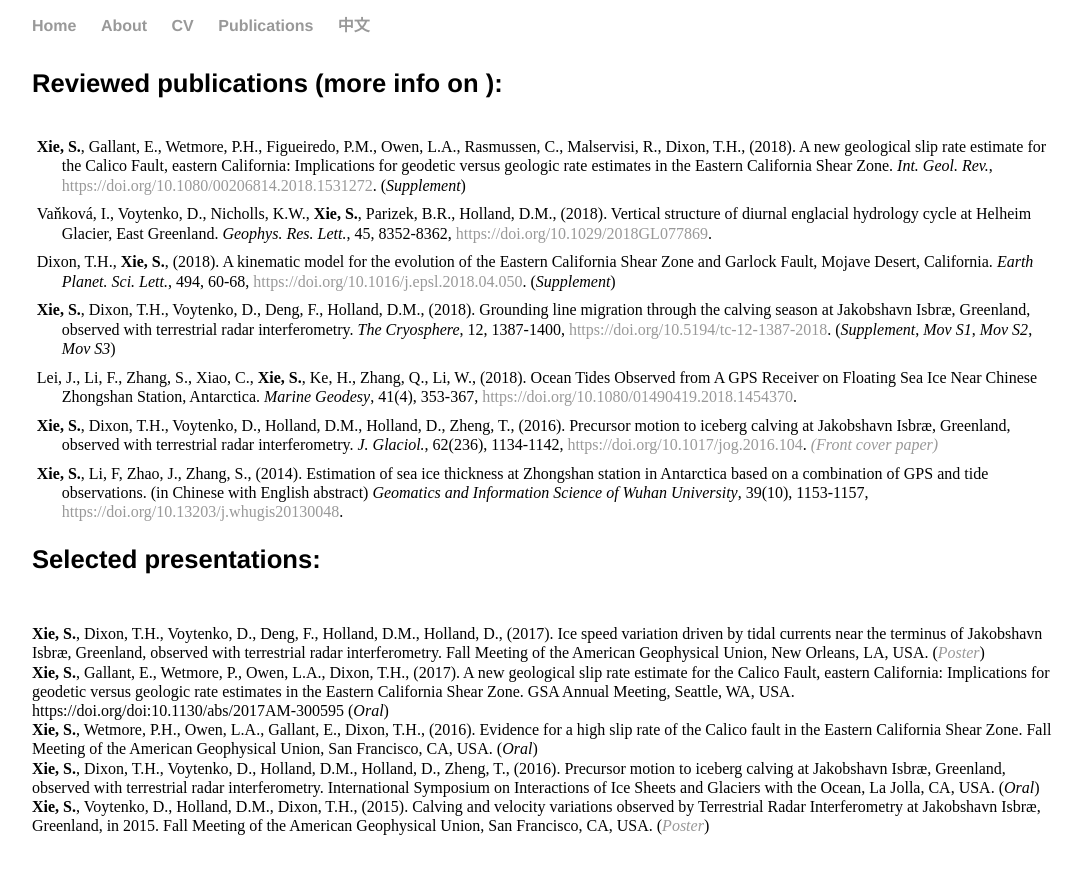
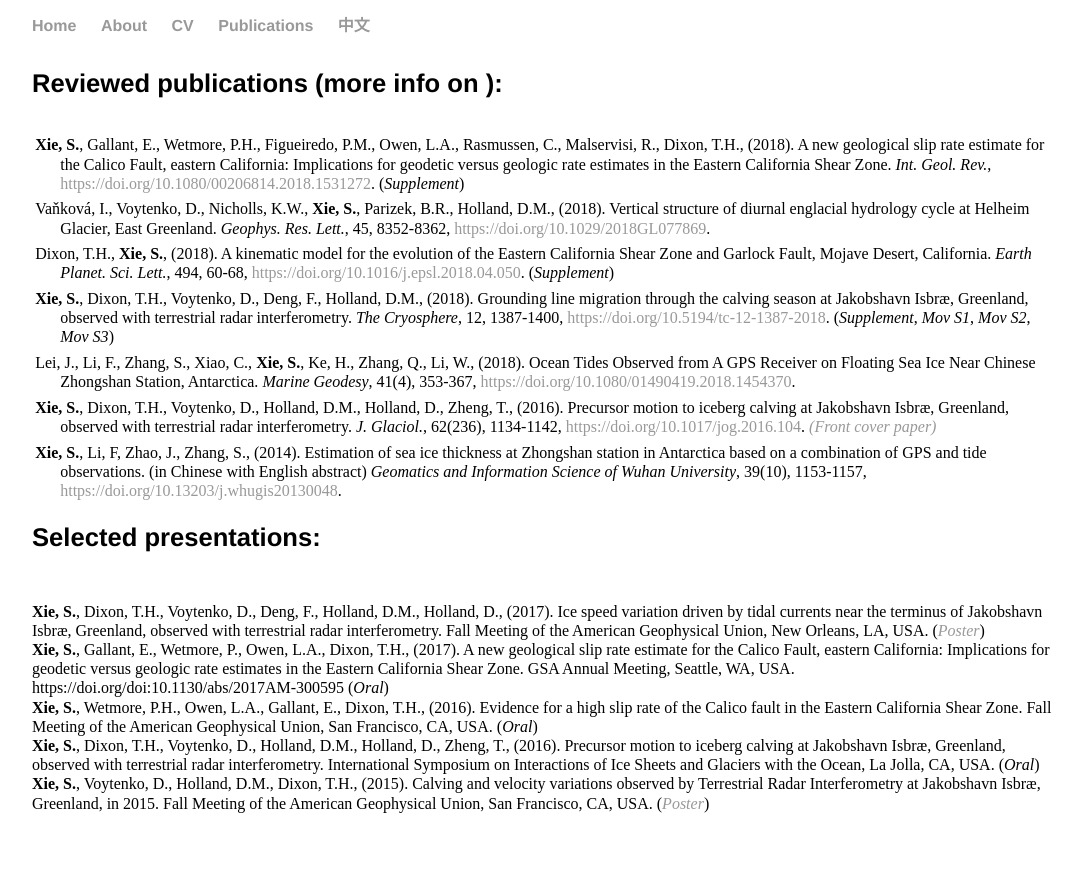
Before and after one commit to suruixie/suruixie.github.io, a Jekyll site: the page built from publications/index.html, in a window 1280 px wide. Shown: the top 874 px of the page, without its empty margins (96-1177 px from the left). Built offline with Jekyll 4.4.1, drawn with Linux system fonts in a browser that asks for light colours; a style sheet for code colours, icons or effects is not loaded.

Commit message:
Update main.css

```diff
--- a/css/main.css
+++ b/css/main.css
@@ -38,7 +38,7 @@ p {
 .publist {
     text-indent: -25px;
     padding-left: 25px;
-    margin: 0.3em;
+    margin: 0.2em;
 }
 
 .image-div {
```
